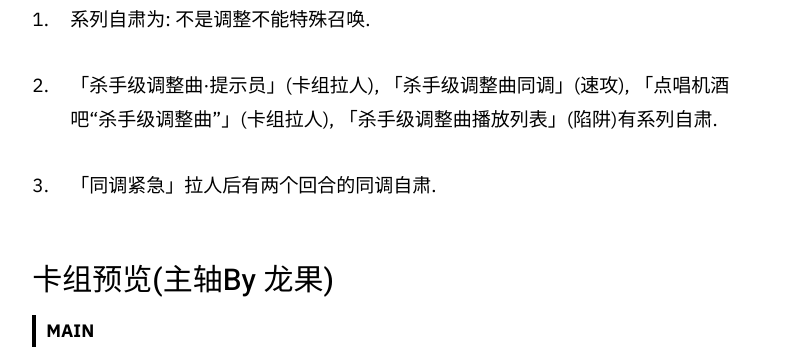
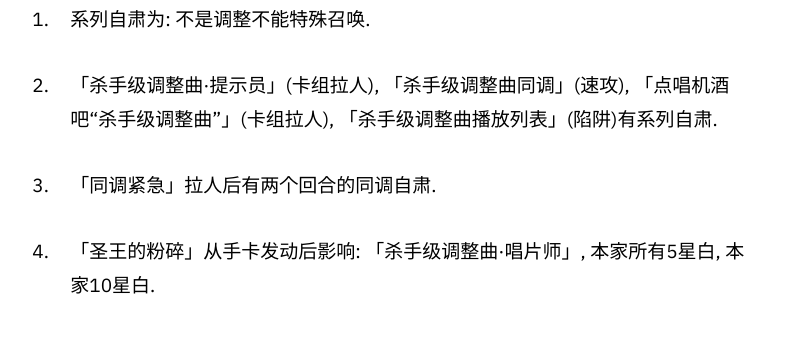
Before and after one commit to MelloJyoutoji/YugiohDeckRulingIndex, a plain HTML site: page Kewl_Tune.html in a window 1280 px wide. Shown: the part 3503-3859 px from the top of the page, without its empty margins (355-1144 px from the left). Drawn offline with Linux system fonts and the light colour scheme; no server answers.

Commit message:
更新杀旋

```diff
--- a/Kewl_Tune.html
+++ b/Kewl_Tune.html
@@ -146,6 +146,9 @@
                             <p>
                                 「同调紧急」拉人后有两个回合的同调自肃.
                             </p>
+                            <p>
+                                「圣王的粉碎」从手卡发动后影响: 「杀手级调整曲·唱片师」, 本家所有5星白, 本家10星白.
+                            </p>
                         </div>
 
                         <h2>卡组预览(主轴By 龙果)</h2>
@@ -212,6 +215,7 @@
                         !spareCards
                         49415281
                         18158393
+                        40847034
                         </div>
 
                         <div id="deck-render"></div>
@@ -220,8 +224,6 @@
                             手坑: 调和之天救龙; 灰流丽; 屋敷童; 效果遮蒙者; 无限泡影; 杀手级调整曲·削波手;
                             <br>
                             盖放: 伍世坏净心; 杀手级调整曲同调; 无限泡影;
-                            <br>
-                            段数: NS, 同调超车, 杀手级调整曲·旋钮手, 点唱机酒吧“杀手级调整曲”
                         </div>
 
                         <!-- hover 悬浮 -->
```
